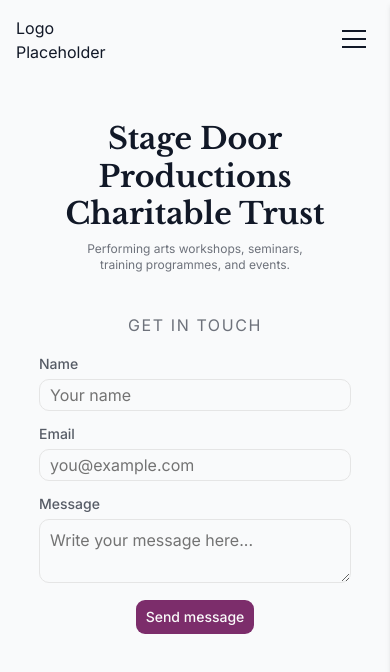
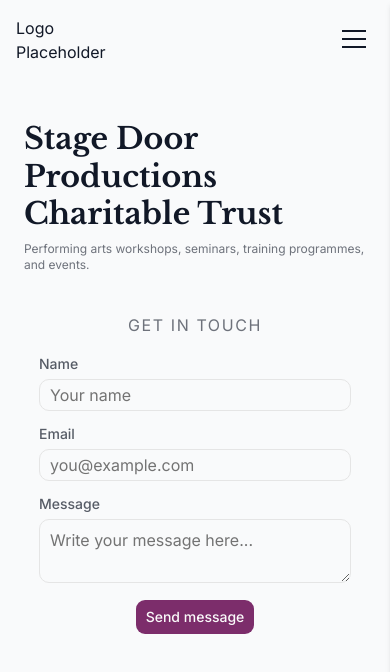
Before and after one commit to shane-chapman-23/stage-door, a React (Vite) app: page / in a window 390 px wide. Shown: the top 672 px of the page. Built offline with nearby package versions, Linux system fonts and the light colour scheme.

Commit message:
UPDATE: title and paragraph now always align left, removed the linebreak

```diff
--- a/src/pages/Home.tsx
+++ b/src/pages/Home.tsx
@@ -6,13 +6,13 @@ export default function Home() {
       <div className="grid lg:grid-cols-2 items-center justify-center">
         {/* Header */}
         <header className="flex flex-col gap-2 sm:items-start mx-auto">
-          <h1 className="text-3xl sm:text-4xl xl:text-4xl 2xl:text-5xl font-extrabold leading-tight font-libre text-center sm:text-left">
+          <h1 className="text-3xl sm:text-4xl xl:text-4xl 2xl:text-5xl font-extrabold leading-tight font-libre text-left">
             <span>Stage Door Productions</span> <br />
             <span className="">Charitable Trust</span>
           </h1>
-          <p className="text-text/60 text-xs 2xl:text-lg text-center sm:text-left">
-            Performing arts workshops, seminars, <br className="sm:hidden" />
-            training programmes, and events.
+          <p className="text-text/60 text-xs 2xl:text-lg text-left">
+            Performing arts workshops, seminars, training programmes, and
+            events.
           </p>
         </header>
         {/* Contact form */}
```
